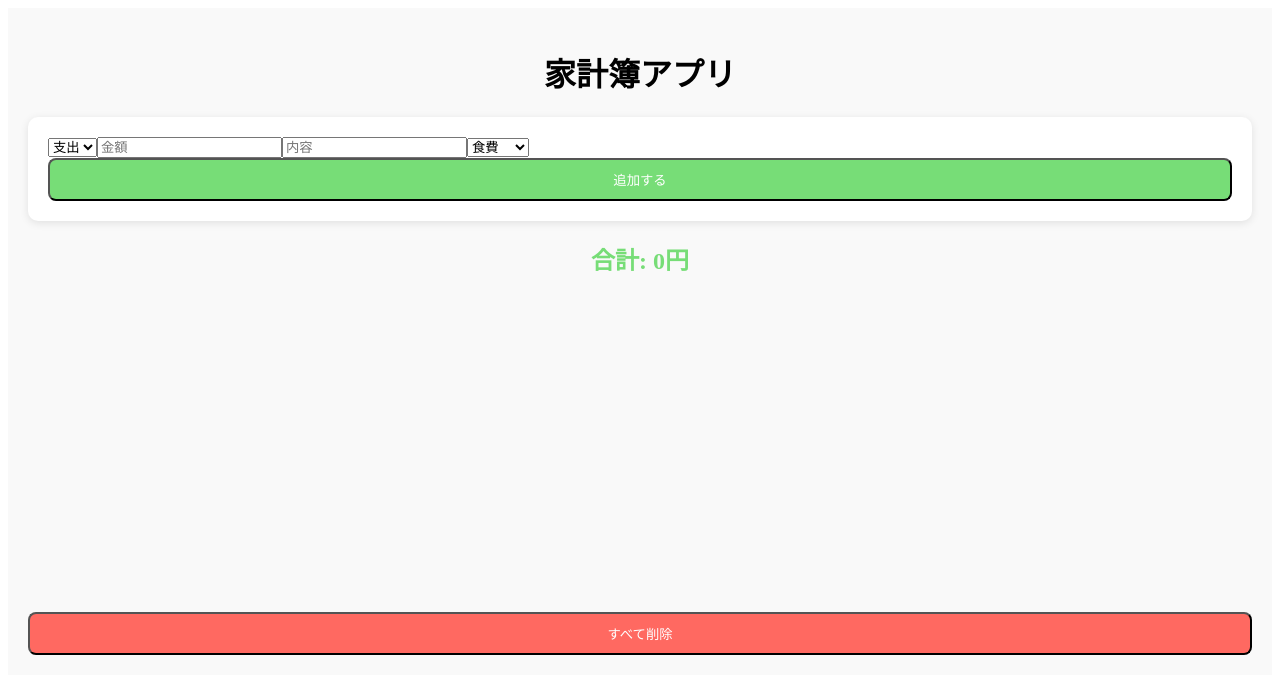
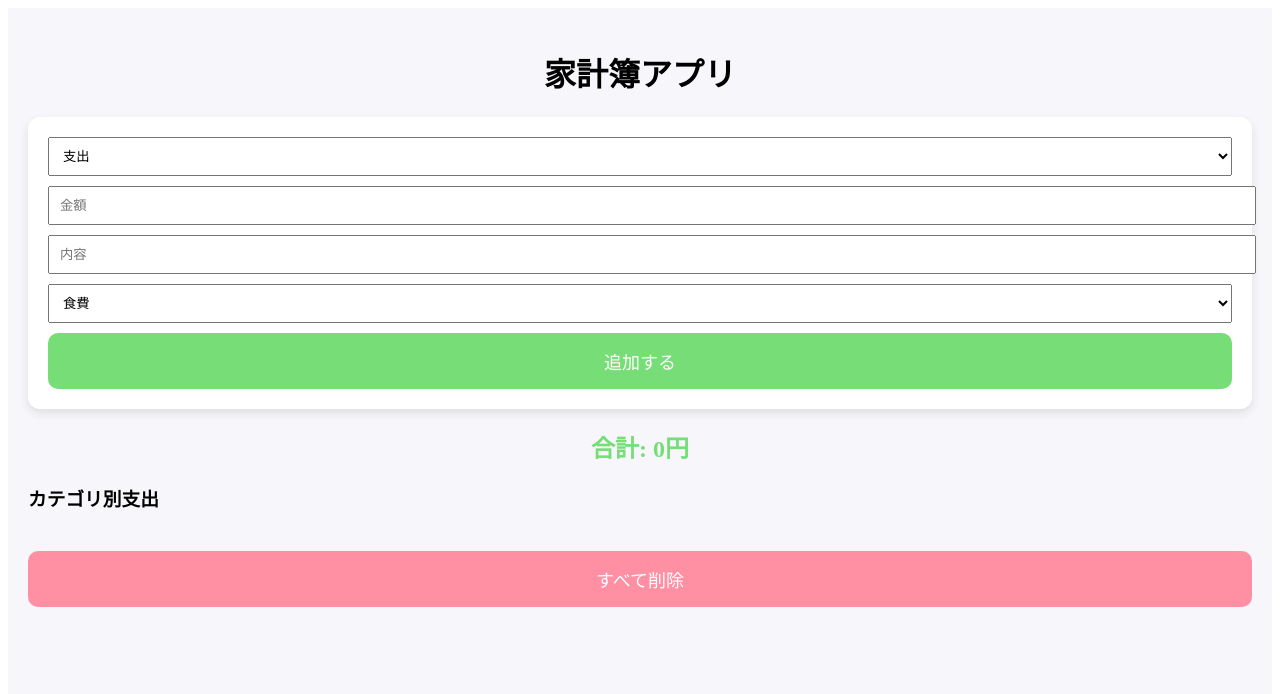
Before and after one commit to yosimutu-tech/kakeibo-app, a Next.js app: page / in a window 1280 px wide. Shown: the top 694 px of the page. Built offline with nearby package versions, Linux system fonts and the light colour scheme.

Commit message:
Refactor page layout and remove chart integration

```diff
--- a/app/page.tsx
+++ b/app/page.tsx
@@ -1,14 +1,5 @@
 "use client";
 import { useState, useEffect } from "react";
-import {
-  Chart as ChartJS,
-  ArcElement,
-  Tooltip,
-  Legend,
-} from "chart.js";
-import { Pie } from "react-chartjs-2";
-
-ChartJS.register(ArcElement, Tooltip, Legend);
 
 type Item = {
   id: number;
@@ -26,11 +17,13 @@ export default function Home() {
   const [category, setCategory] = useState("食費");
   const [items, setItems] = useState<Item[]>([]);
 
+  // 読み込み
   useEffect(() => {
     const saved = localStorage.getItem("kakeibo");
     if (saved) setItems(JSON.parse(saved));
   }, []);
 
+  // 追加
   const handleAdd = () => {
     if (!amount || !text) return;
 
@@ -51,12 +44,14 @@ export default function Home() {
     setText("");
   };
 
+  // 削除
   const handleDelete = (id: number) => {
     const updated = items.filter((i) => i.id !== id);
     setItems(updated);
     localStorage.setItem("kakeibo", JSON.stringify(updated));
   };
 
+  // 全削除
   const handleClear = () => {
     setItems([]);
     localStorage.removeItem("kakeibo");
@@ -78,37 +73,19 @@ export default function Home() {
     }
   });
 
-  // 🎨 パステルカラー
-  const pastelColors = [
-    "#FFB3BA",
-    "#FFDFBA",
-    "#FFFFBA",
-    "#BAFFC9",
-    "#BAE1FF",
-  ];
-
-  // 📊 グラフデータ
-  const chartData = {
-    labels: Object.keys(categoryTotals),
-    datasets: [
-      {
-        data: Object.values(categoryTotals),
-        backgroundColor: pastelColors,
-      },
-    ],
-  };
+  const max = Math.max(...Object.values(categoryTotals), 1);
 
   return (
-    <div style={{ padding: 20, background: "#f9f9f9" }}>
+    <div style={{ padding: 20, background: "#f7f7fb", minHeight: "100vh" }}>
       <h1 style={{ textAlign: "center" }}>家計簿アプリ</h1>
 
-      {/* 入力 */}
+      {/* 入力エリア */}
       <div
         style={{
-          background: "#fff",
+          background: "#ffffff",
           padding: 20,
-          borderRadius: 10,
-          boxShadow: "0 2px 8px rgba(0,0,0,0.1)",
+          borderRadius: 12,
+          boxShadow: "0 4px 10px rgba(0,0,0,0.1)",
         }}
       >
         <select
@@ -116,6 +93,7 @@ export default function Home() {
           onChange={(e) =>
             setType(e.target.value as "income" | "expense")
           }
+          style={{ width: "100%", padding: 10, marginBottom: 10 }}
         >
           <option value="income">収入</option>
           <option value="expense">支出</option>
@@ -125,18 +103,21 @@ export default function Home() {
           placeholder="金額"
           value={amount}
           onChange={(e) => setAmount(e.target.value)}
+          style={{ width: "100%", padding: 10, marginBottom: 10 }}
         />
 
         <input
           placeholder="内容"
           value={text}
           onChange={(e) => setText(e.target.value)}
+          style={{ width: "100%", padding: 10, marginBottom: 10 }}
         />
 
         {type === "expense" && (
           <select
             value={category}
             onChange={(e) => setCategory(e.target.value)}
+            style={{ width: "100%", padding: 10, marginBottom: 10 }}
           >
             <option>食費</option>
             <option>交通費</option>
@@ -151,9 +132,11 @@ export default function Home() {
           style={{
             background: "#77dd77",
             color: "white",
-            borderRadius: 8,
-            padding: 10,
+            borderRadius: 10,
+            padding: "15px",
             width: "100%",
+            fontSize: "18px",
+            border: "none",
           }}
         >
           追加する
@@ -164,47 +147,82 @@ export default function Home() {
       <h2
         style={{
           textAlign: "center",
-          color: total >= 0 ? "#77dd77" : "#ff6961",
+          color: total >= 0 ? "#77dd77" : "#ff8fa3",
+          marginTop: 20,
         }}
       >
         合計: {total}円
       </h2>
 
-      {/* 📊 グラフ */}
-      <div style={{ maxWidth: 300, margin: "0 auto" }}>
-        <Pie data={chartData} />
-      </div>
+      {/* グラフ（バー） */}
+      <h3>カテゴリ別支出</h3>
+      {Object.entries(categoryTotals).map(([cat, amount]) => (
+        <div key={cat} style={{ marginBottom: 10 }}>
+          <div>{cat}: {amount}円</div>
+          <div
+            style={{
+              height: 20,
+              width: `${(amount / max) * 100}%`,
+              background: "#bae1ff",
+              borderRadius: 10,
+            }}
+          />
+        </div>
+      ))}
 
       {/* 一覧 */}
-      <ul>
+      <ul style={{ marginTop: 20 }}>
         {[...items].reverse().map((item) => (
-          <li key={item.id}>
-            <span
+          <li
+            key={item.id}
+            style={{
+              background: "#fff",
+              padding: 10,
+              borderRadius: 10,
+              marginBottom: 10,
+              boxShadow: "0 2px 6px rgba(0,0,0,0.1)",
+            }}
+          >
+            <div
               style={{
                 color:
                   item.type === "income"
                     ? "#77dd77"
-                    : "#ff6961",
+                    : "#ff8fa3",
               }}
             >
               {item.date} {item.text} ({item.amount}円)
-            </span>
+              {item.type === "expense" && `【${item.category}】`}
+            </div>
 
-            <button onClick={() => handleDelete(item.id)}>
+            <button
+              onClick={() => handleDelete(item.id)}
+              style={{
+                marginTop: 5,
+                background: "#ddd",
+                border: "none",
+                padding: "5px 10px",
+                borderRadius: 5,
+              }}
+            >
               削除
             </button>
           </li>
         ))}
       </ul>
 
+      {/* 全削除 */}
       <button
         onClick={handleClear}
         style={{
-          background: "#ff6961",
+          background: "#ff8fa3",
           color: "white",
           width: "100%",
-          padding: 10,
-          borderRadius: 8,
+          padding: "15px",
+          borderRadius: 10,
+          fontSize: "18px",
+          border: "none",
+          marginTop: 20,
         }}
       >
         すべて削除
```
